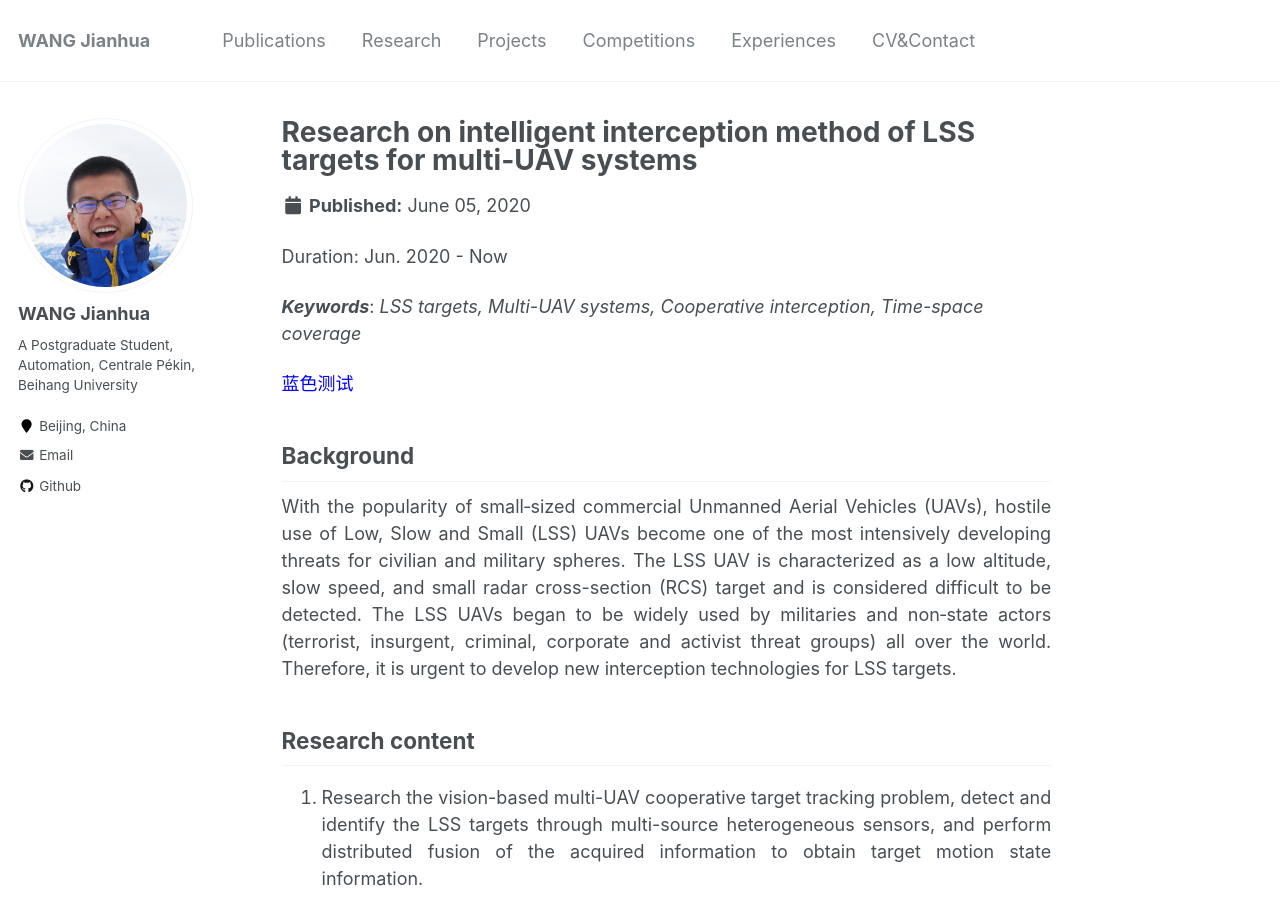
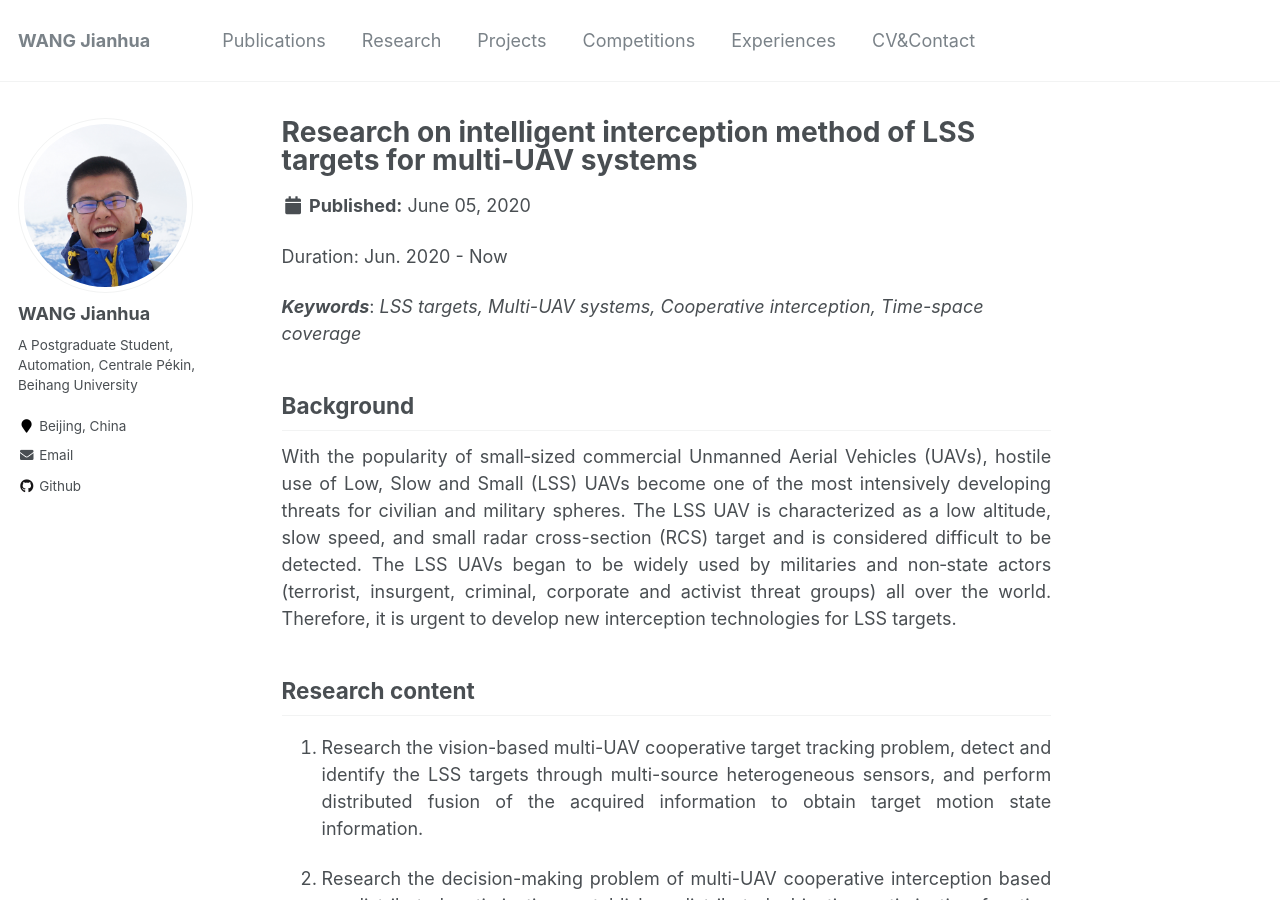
Before and after one commit to jianhua-WANG-ENS/old-homepage, a Jekyll site: the page built from _Research/Research on intelligent interception method of small aircraft targets for multi-UAV systems.md, in a window 1280 px wide and 900 px high. Built offline with Jekyll 4.4.1, drawn with Linux system fonts in a browser that asks for light colours.

Commit message:
Update Research on intelligent interception method of small aircraft targets for multi-UAV systems.md

```diff
--- a/_Research/Research on intelligent interception method of small aircraft targets for multi-UAV systems.md
+++ b/_Research/Research on intelligent interception method of small aircraft targets for multi-UAV systems.md
@@ -11,8 +11,6 @@ tags:
 Duration: Jun. 2020 - Now
 
 ***Keywords***: *LSS targets, Multi-UAV systems, Cooperative interception, Time-space coverage*
-
-<div style="color:#00F">蓝色测试</div>
 
 ## Background
 
```
